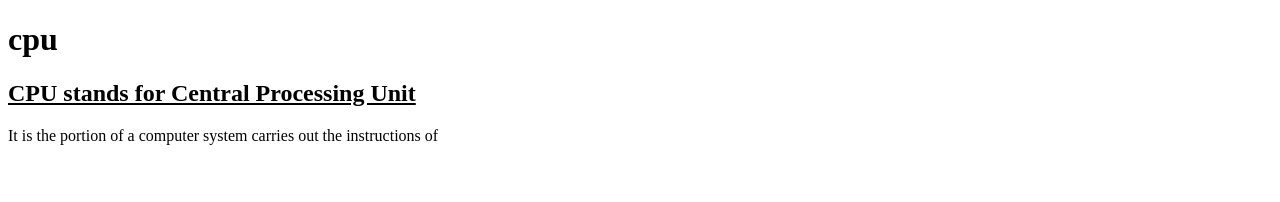
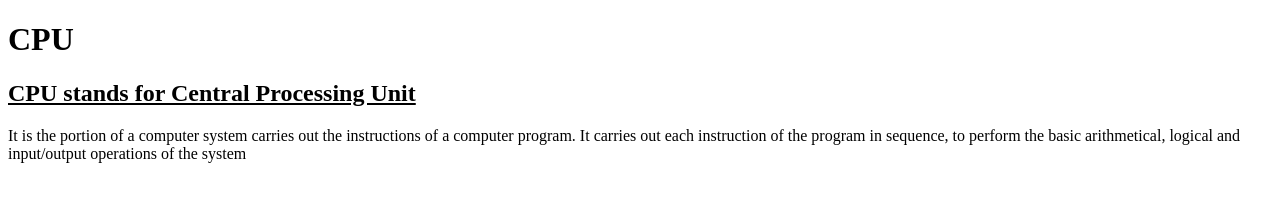
Before and after one commit to iamneo-production/ccceababdcadaeccdfffebaeceaec, a website: page public/index.html in a window 1280 px wide. Drawn offline with Linux system fonts and the light colour scheme.

Commit message:
Backup Commit

```diff
--- a/public/index.html
+++ b/public/index.html
@@ -4,9 +4,9 @@
     <link rel="stylesheet" href="style.css" />
 </head>
 <body>
-    <h1> cpu</h1>
+    <h1> CPU </h1>
     <h2> <u> CPU stands for Central Processing Unit </u></h2>
-    <p> It is the portion of a computer system carries out the instructions of </p>
+    <p> It is the portion of a computer system carries out the instructions of a computer program. It carries out each instruction of the program in sequence, to perform the basic arithmetical,  logical and input/output operations of the system</p>
 
 </body>
 </html>
```
